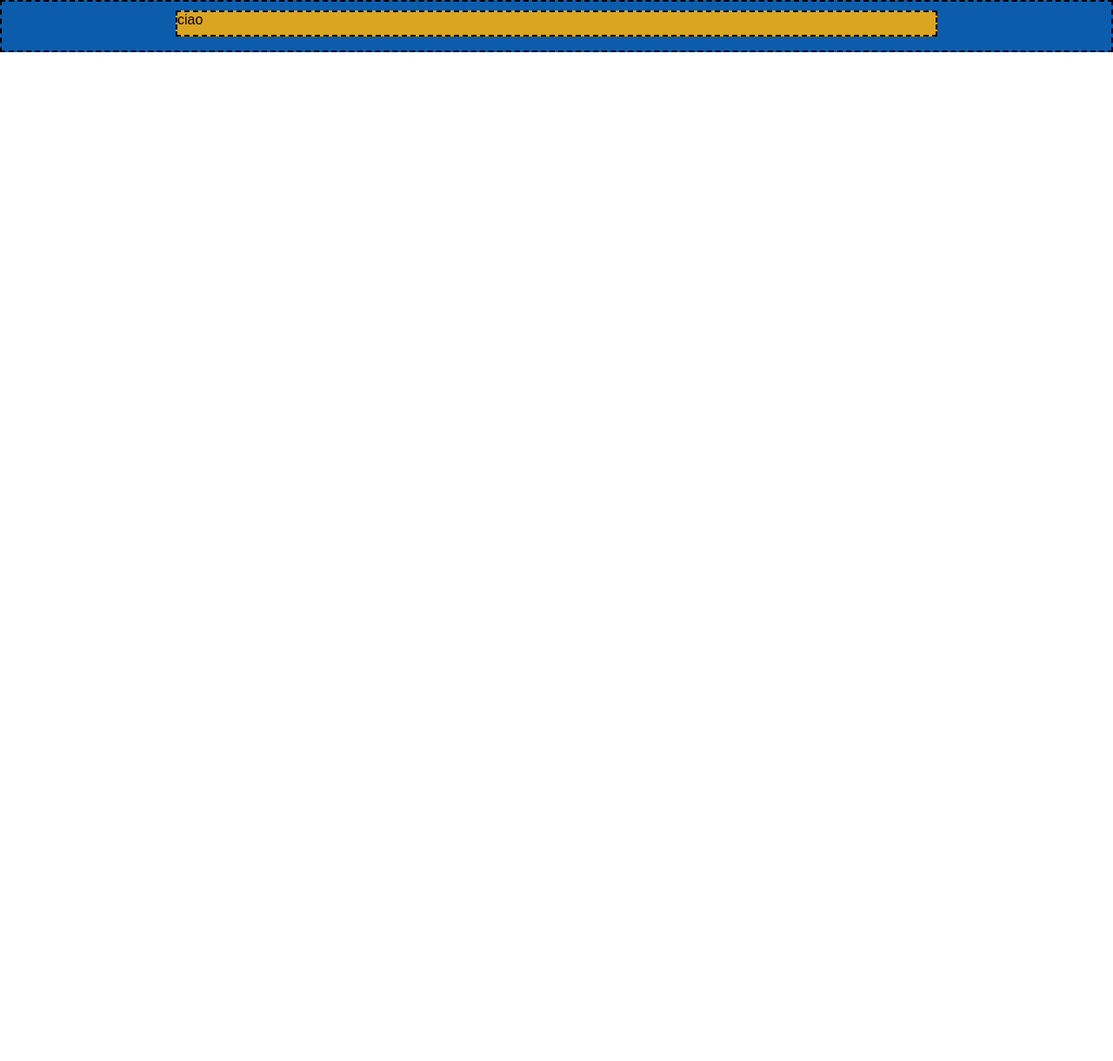
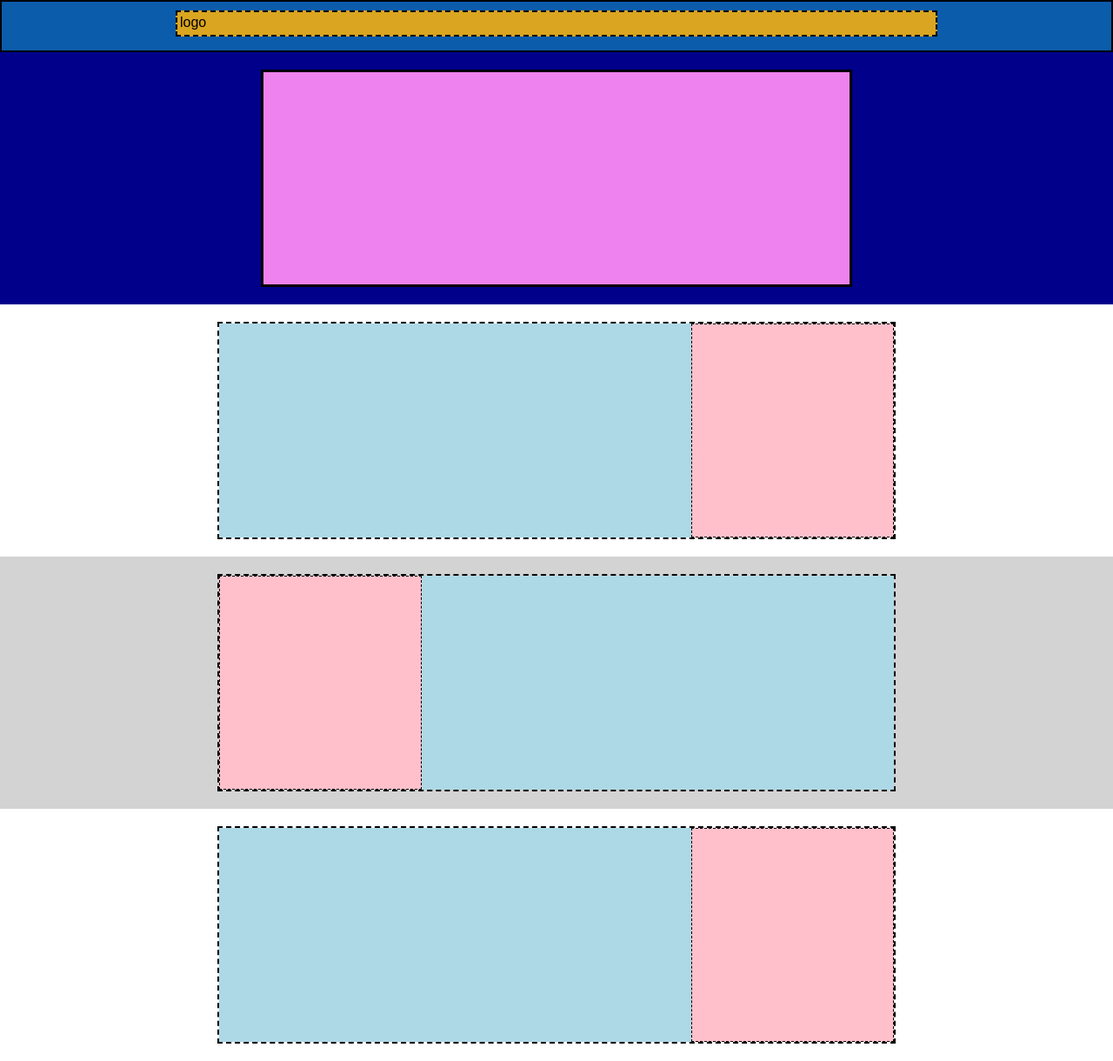
Before and after one commit to VictorGiuliano/htmlcss-struttura-discord, a plain HTML site: page index.html in a window 1280 px wide. Shown: the whole page at 87% size. Before the commit the page ends 800 px from the top, so only its background shows below. Drawn offline with Linux system fonts and the light colour scheme.

Commit message:
Add sezioni

```diff
--- a/index.html
+++ b/index.html
@@ -12,9 +12,31 @@
 <div class="container">
    <header>
         <div class="barra">
-ciao
+            logo
         </div>
     </header>
+    <section class="darkblue">
+        <div class="rettangolo">
+        </div>
+    </section>
+    <section class="contenitore">
+      <div class="blocco flex">
+        <div class="suddiviso"></div>
+        <div class="altro"></div>
+      </div>
+    </section>
+    <section class="contenitore grey">
+        <div class="blocco flex">
+            <div class="altro"></div>
+            <div class="suddiviso">
+        </div>
+    </section>
+    <section class="contenitore">
+        <div class="blocco flex">
+          <div class="suddiviso"></div>
+          <div class="altro"></div>
+        </div>
+    </section>
 </div>
 
 
--- a/style.css
+++ b/style.css
@@ -1,3 +1,10 @@
+/* Colors */
+:root{
+    --violet: violet;
+    --darkblue:darkblue;
+    --golden:goldenrod;
+    --grey: lightgrey;
+}
 *{
     padding: 0;
     margin:0;
@@ -10,11 +17,11 @@ font-family: Arial, Helvetica, sans-serif;
 header {
     background-color: rgb(12, 92, 172);
     height: 60px;
-    border:2px dashed black;
+    border:2px solid black;
     }
 .container{
     max-width: 1800px;
-    height: 800px;
+    height: auto;
 
 }
 .barra{
@@ -22,5 +29,50 @@ header {
     min-width: 500px;
     margin: 10px 200px;
     border:2px dashed black;
-    background-color: goldenrod;
+    background-color: var(--golden);
+    padding: 3px;
 }
+section{
+    height: auto;
+    block-size: block;
+    padding:20px 300px
+}
+.rettangolo{
+    height: 250px;
+    width: 0 250px;
+    border: solid black;
+    background-color:var(--violet);
+}
+.contenitore{
+    height: auto;
+    block-size: block;
+    padding:20px 250px
+}
+.blocco{
+    height: 250px;
+    max-width: 800px;
+    min-width: 200px;
+    border: 2px dashed black;
+}
+.flex{
+    display:flex;
+}
+.suddiviso{
+background-color: lightblue;
+width: 70%;
+}
+.altro{
+    background-color: pink;
+    width: 30%;
+    border: 1px dashed black;
+
+}
+
+
+
+.darkblue{
+    background-color: var(--darkblue);
+}
+.grey{
+    background-color: var(--grey);
+}
```
